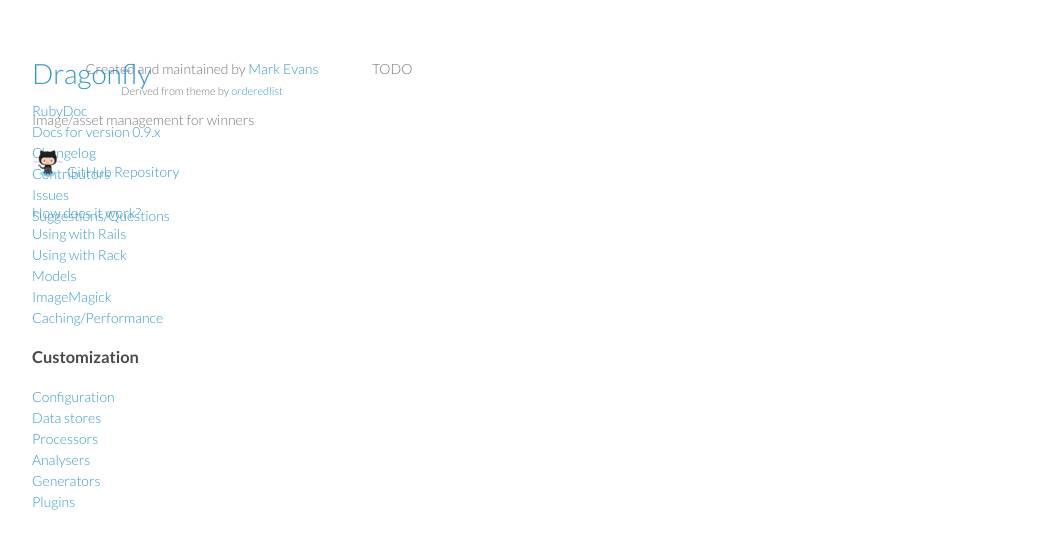
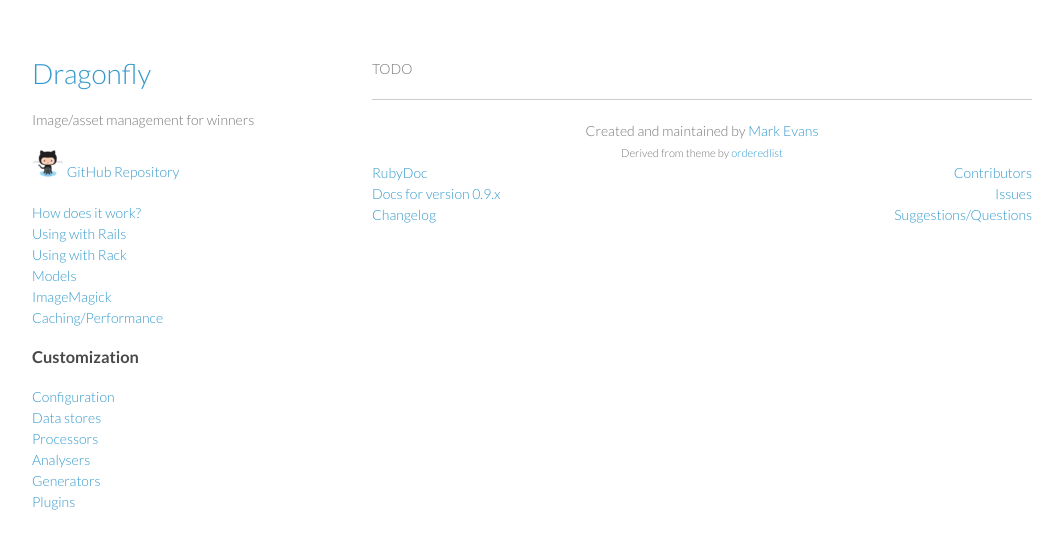
Before and after one commit to brendon/dragonfly-docs, a Jekyll site: the page built from index.md, in a window 1280 px wide. Shown: the top 549 px of the page, without its empty margins (108-1171 px from the left). Built offline with Jekyll 4.4.1, drawn with Linux system fonts in a browser that asks for light colours; Markdown is read by kramdown in place of the engine named in the settings.

Commit message:
styled about box

```diff
--- a/css/styles.css
+++ b/css/styles.css
@@ -116,7 +116,7 @@ strong {
   font-weight:700;
 }
 
-section {
+.main {
   width:660px;
   float:right;
   padding-bottom:50px;
@@ -133,11 +133,16 @@ hr {
   margin:0 0 20px;
 }
 
-footer {
-  width:270px;
-  float:left;
-  position:fixed;
-  bottom:50px;
+.about {
+  border-top: 1px solid #ccc;
+  padding-top: 20px;
+}
+.about .left {
+  float: left;
+}
+.about .right {
+  float: right;
+  text-align: right;
 }
 
 @media print, screen and (max-width: 960px) {
@@ -147,7 +152,7 @@ footer {
     margin:0;
   }
 
-  header, section, footer {
+  header, .main {
     float:none;
     position:static;
     width:auto;
```
